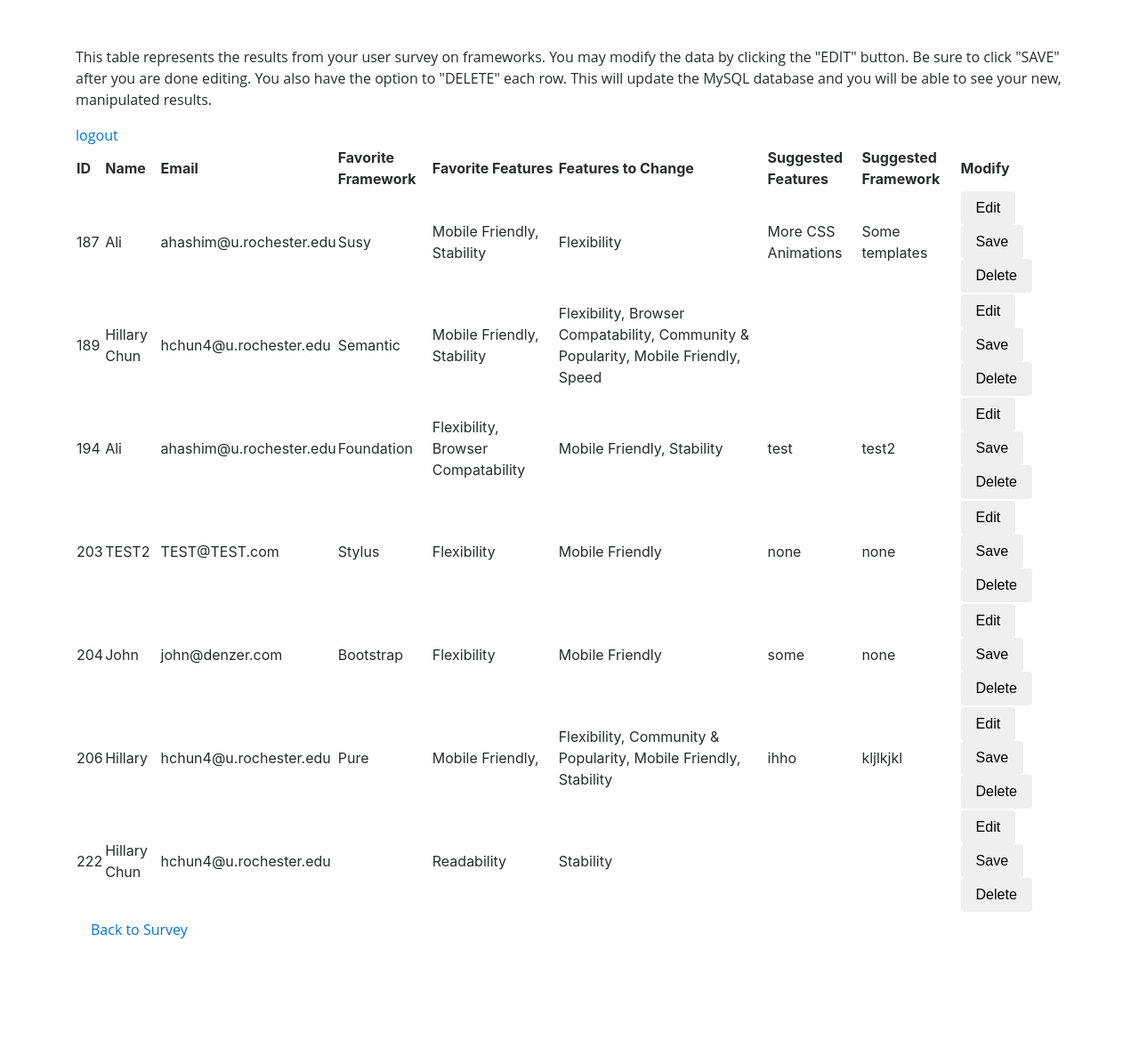
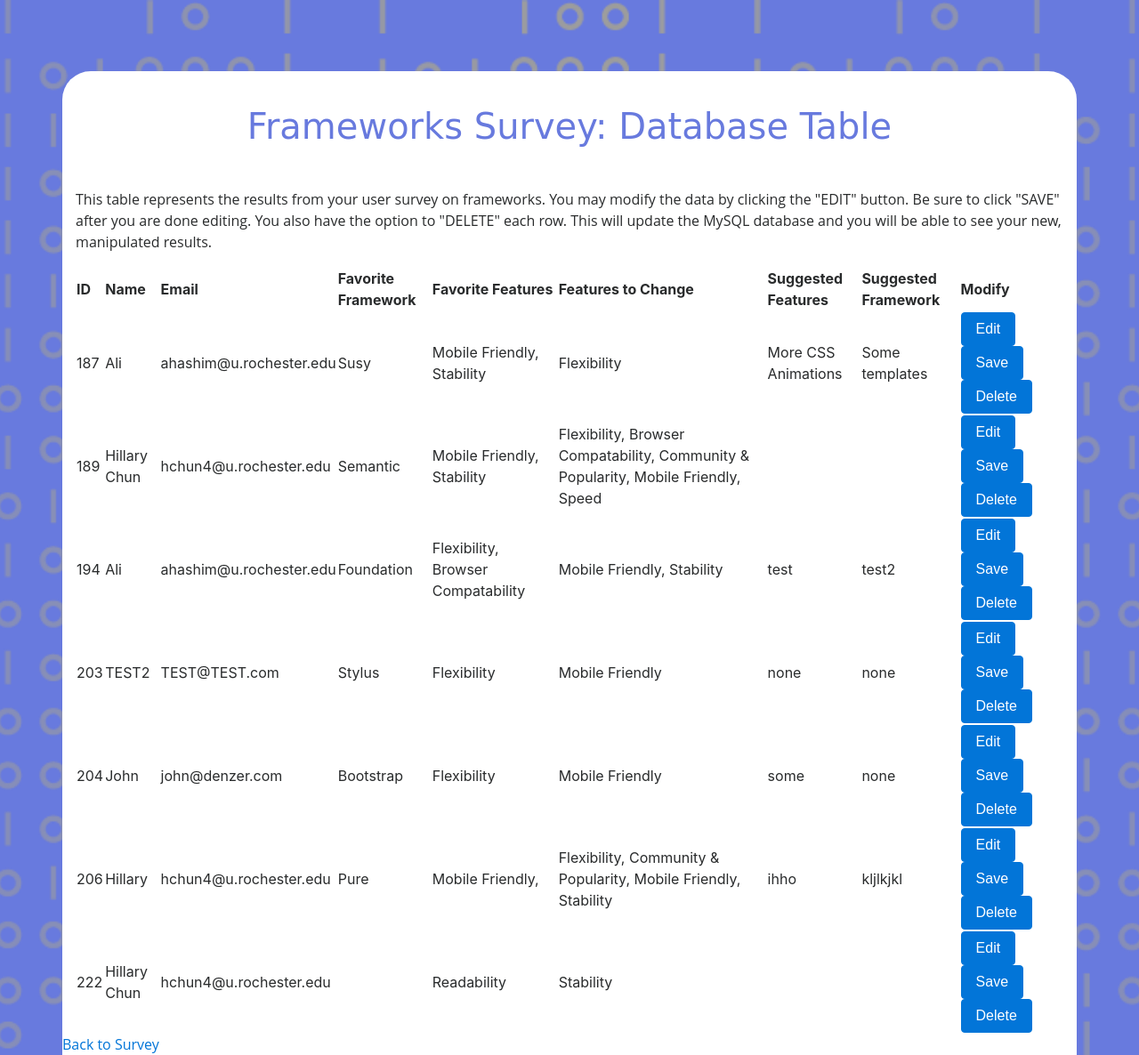
Before and after one commit to cvanhuben/Assignment9, a PHP site: page /admin.php in a window 1280 px wide. Shown: the whole page at 89% size. Before the commit the page ends 1055 px from the top, so only its background shows below. Run offline with PHP 8.4, Linux system fonts and the light colour scheme; data comes from the database, SQL or seed files in the repository; some libraries are stand-ins or nearby versions; some web fonts are replaced.

Commit message:
clean up admin

```diff
--- a/admin.php
+++ b/admin.php
@@ -25,8 +25,8 @@ session_start();
 
 ?>
 
-<!doctype html>
-<html>
+<!DOCTYPE html>
+<html lang="en">
   <head>
     <meta charset="utf-8">
     <title>Admin</title>
@@ -47,17 +47,12 @@ session_start();
     <link rel="icon" href="images/favicon.ico" type="image/x-icon">
   </head>
 
-<body class="grey darken-3">
-	<div class="container">
-
-	<h1 class="arc center-align">Frameworks Survey: Database Table</h1>
-
-	<div class="charl">
-
+  <body class="bg-cover">
+		<div class="container card-container">
+    	<h1 class="text-center">Frameworks Survey: Database Table</h1>
     	<p>This table represents the results from your user survey on frameworks. You may modify the data by clicking the "EDIT" button. Be sure to click "SAVE" after you are done editing. You also have the option to "DELETE" each row. This will update the MySQL database and you will be able to see your new, manipulated results.</p>
 
-	<!-- TEST -->
-	<a href="logout.php">logout</a>
+    	<!-- <a href="logout.php">logout</a> -->
 
     	<table>
     		<tr>
@@ -89,34 +84,24 @@ session_start();
       			<td id="suggestionFramework_val<?php echo $frameworkSurvey['counter'];?>"><?php echo $frameworkSurvey['suggestionFramework'];?></td>
 
       			<td>
-   				<button class="edit_button orange lighten-1 btn waves-effect waves-light" id="edit_button<?php echo $frameworkSurvey['counter'];?>" value="edit" onclick="edit_row('<?php echo $frameworkSurvey['counter'];?>');">Edit
+       				<button class="edit_button btn btn-primary" id="edit_button<?php echo $frameworkSurvey['counter'];?>" value="edit" onclick="edit_row('<?php echo $frameworkSurvey['counter'];?>');">Edit
        				</button>
-   				<button  class="save_button orange lighten-1 btn waves-effect waves-light" id="save_button<?php echo $frameworkSurvey['counter'];?>" value="save" onclick="save_row('<?php echo $frameworkSurvey['counter'];?>'); Materialize.toast('Saved', 4000)">Save
+       				<button  class="save_button btn btn-primary" id="save_button<?php echo $frameworkSurvey['counter'];?>" value="save" onclick="save_row('<?php echo $frameworkSurvey['counter'];?>'); Materialize.toast('Saved', 4000)">Save
        				</button>
-
-   				<button class="delete_button orange lighten-1 btn waves-effect waves-light" id="delete_button<?php echo $frameworkSurvey['counter'];?>" value="delete" onclick="delete_row('<?php echo $frameworkSurvey['counter'];?>'); Materialize.toast('Delete', 4000)">Delete
+       				<button class="delete_button btn btn-primary" id="delete_button<?php echo $frameworkSurvey['counter'];?>" value="delete" onclick="delete_row('<?php echo $frameworkSurvey['counter'];?>'); Materialize.toast('Delete', 4000)">Delete
        				</button>
-
       			</td>
      		</tr>
-
-
 
 
 <?php } ?>
 
     	</table>
 
-	<div class="center-align">
-
-	<a class="orange lighten-1 btn waves-effect waves-light" href="index.php">Back to Survey</a>
-
+    	<div class="row">
+    	   <a href="index.php">Back to Survey</a>
     	</div>
-
     </div>
-
-	</div>
-
 
     <!-- Downloading jQuery and Materialize -->
     <script type="text/javascript" src="https://code.jquery.com/jquery-3.2.1.min.js"></script>
@@ -130,7 +115,6 @@ session_start();
     	Materialize.toast('Delete', 4000) // 4000 is the duration of the toast
     </script>
 
-
   </body>
 </html>
 
```
Lines whose indentation alone changed are shown as unchanged.
